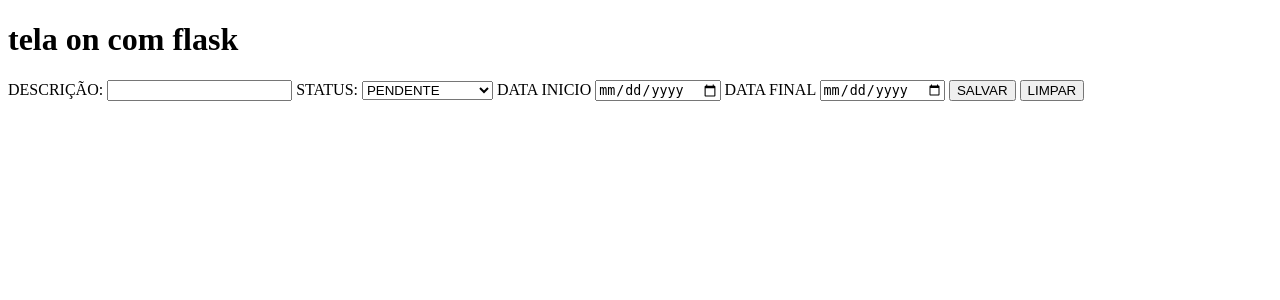
After one commit to vitorhugoarcanjo/site_gestao_financeira, a Flask app: page /insert/ in a window 1280 px wide. The commit adds this page. Shown: the top 300 px of the page. Run offline with Flask 3, Linux system fonts and the light colour scheme.

Commit message:
ADICIONANDO NOVO TELA DE TAREFAS

```diff
--- a/app.py
+++ b/app.py
@@ -33,6 +33,7 @@ from rotas.pasta_config.config import bp_config
 
 # PASTA TAREFAS
 from rotas.pasta_tarefas.tela_tarefas import bp_tela_tarefas
+from rotas.pasta_tarefas.crud.pasta_insert.tela_insert import bp_insert_tarefas # INSERIR
 
 load_dotenv()
 
@@ -69,6 +70,7 @@ app.register_blueprint(bp_config, url_prefix="/config")
 
 # TAREFAS
 app.register_blueprint(bp_tela_tarefas, url_prefix="/tarefas")
+app.register_blueprint(bp_insert_tarefas, url_prefix="/insert")
 
 @app.route('/')
 def appinicializar():
--- a/config/database.py
+++ b/config/database.py
@@ -1,9 +1,11 @@
-from rotas.pasta_login.tabelas.cadastre_se import tabela_cadastre_se
-from rotas.pasta_financas.tabelas.tabelas_gerais import tabela_categorias, tabela_transacoes
+from rotas.pasta_login.tabelas.cadastre_se import tabela_cadastre_se # TABELA DE CADASTRO DE USUÁRIO
+from rotas.pasta_financas.tabelas.tabelas_gerais import tabela_categorias, tabela_transacoes # TABELA TRANSAÇÕES E CATEGORIAS
+from rotas.pasta_tarefas.tabelas.tabela_tarefas import criar_tabela_tarefas # TABELA TAREFAS
 
 def criar_todas_tabelas():
     tabela_cadastre_se()
     tabela_categorias()
     tabela_transacoes()
+    criar_tabela_tarefas()
 
     print('Tabela criadas com sucesso!')
--- a/rotas/pasta_tarefas/crud/pasta_insert/tela_insert.py
+++ b/rotas/pasta_tarefas/crud/pasta_insert/tela_insert.py
@@ -0,0 +1,17 @@
+from flask import Blueprint, request, render_template, session
+
+bp_insert_tarefas = Blueprint('insert', __name__)
+
+@bp_insert_tarefas.route('/', methods=['GET', 'POST'])
+def iniinsert():
+    if request.method == 'POST':
+        user_id = session['user_id']
+        descricao = request.form.get('descricao')
+        status = request.form.get('status')
+        data_inicio = request.form.get('data_inicio')
+        data_final = request.form.get('data_final')
+
+
+        return render_template('pasta_tarefas/crud/tela_insert.html')
+
+    return render_template('pasta_tarefas/crud/tela_insert.html')
--- a/static/pasta_tarefas/section_botoes/estrutura.css
+++ b/static/pasta_tarefas/section_botoes/estrutura.css
@@ -4,7 +4,7 @@
     height: auto;
     width: 100%;
     justify-content: center;
-    margin: 25px;
+    margin-bottom: 5px;
 }
 
     .section_botoes .section_botoes_fundo {
--- /dev/null
+++ b/templates/pasta_tarefas/crud/tela_insert.html
@@ -0,0 +1,34 @@
+<!DOCTYPE html>
+<html lang="pt-BR">
+
+<head>
+    <meta charset="UTF-8">
+    <meta name="viewport" content="width=device-width, initial-scale=1.0">
+    <title>INSERIR TAREFA</title>
+</head>
+
+<body>
+    <h1>tela on com flask</h1>
+
+    <form action="/tarefas" method="post">
+        <label for="descricao">DESCRIÇÃO:</label>
+        <input type="text" name="descricao">
+
+        <label for="status">STATUS:</label>
+        <select>
+            <option>PENDENTE</option>
+            <option>EM ANDAMENTO</option>
+            <option>CONCLUIDO</option>
+        </select>
+
+        <label for="data_inicio">DATA INICIO</label>
+        <input type="date" name="data_inicio">
+
+        <label for="data_final">DATA FINAL</label>
+        <input type="date" name="data_final">
+
+        <button type="submit">SALVAR</button>
+        <button type="reset">LIMPAR</button>
+    </form>
+</body>
+</html>
--- a/templates/pasta_tarefas/tela_tarefas.html
+++ b/templates/pasta_tarefas/tela_tarefas.html
@@ -70,7 +70,7 @@
         <div class="section_botoes_fundo">
             <div class="sub_section_botoes">
                 <div class="botoes_globais">
-                    <a href="{{ url_for('tarefas.initarefas') }}" class="btn_novo">NOVO</a>
+                    <a href="{{ url_for('insert.iniinsert') }}" class="btn_novo">NOVO</a>
                     <a href="{{ url_for('dashboard.inidashboard') }}" class="btn_dashboard">DASHBOARD</a>
                 </div>
             </div>
```
Also changed, not shown: rotas/pasta_tarefas/tabelas/tabela_tarefas.py (added, +28 -0 lines).
